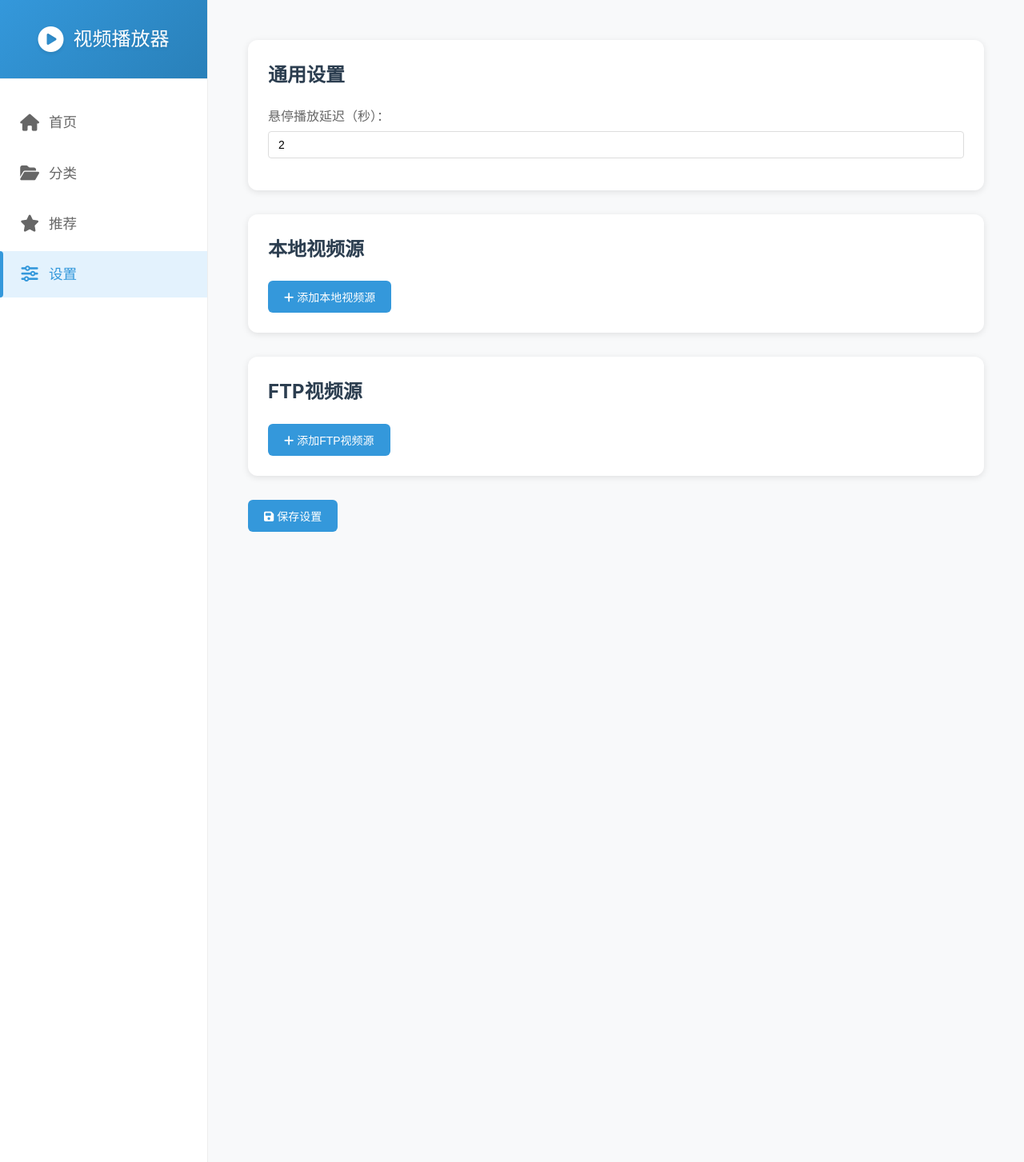
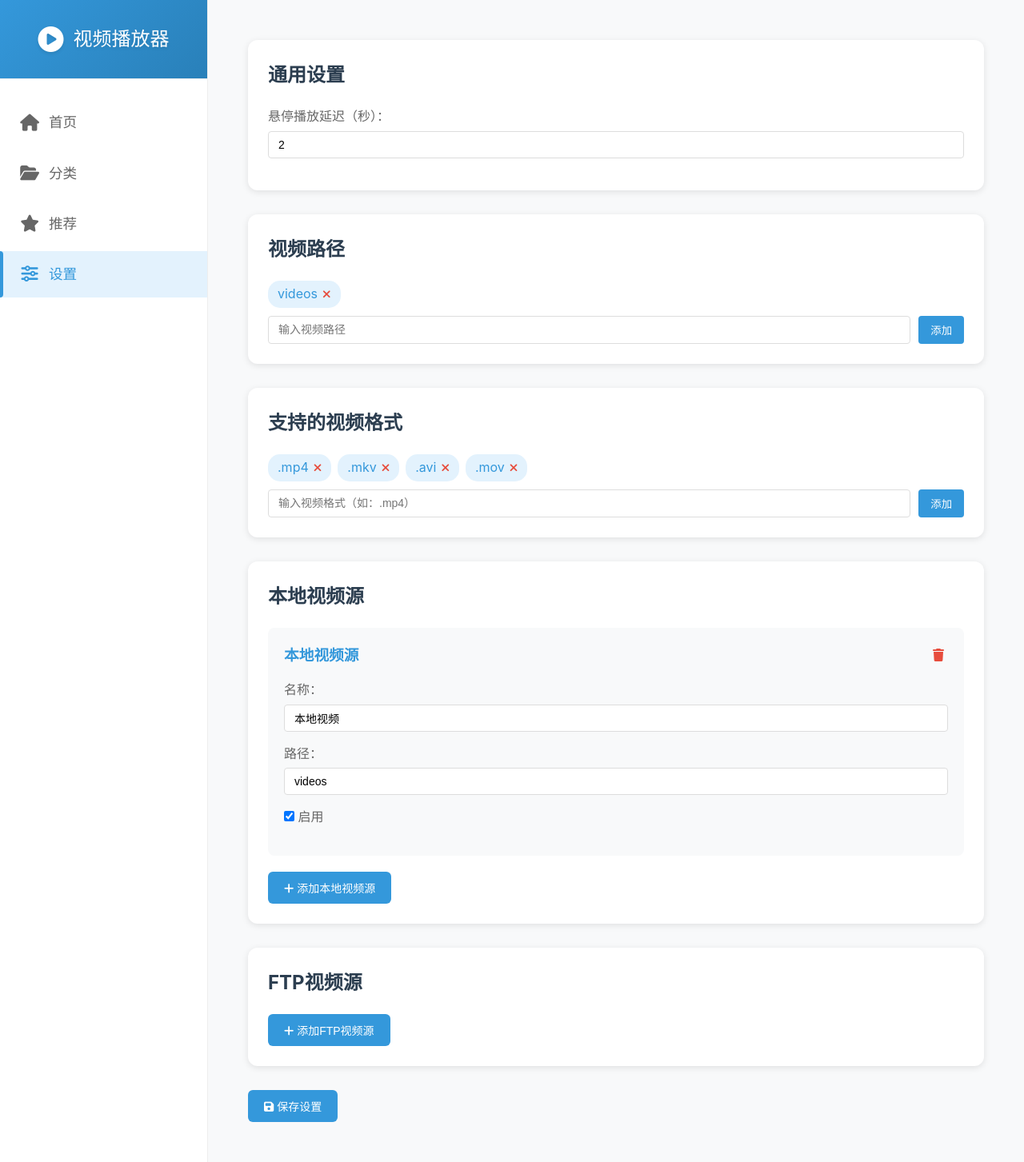
Before and after one commit to FisherKai/videoplayer, a Flask app: page /config in a window 1280 px wide. Shown: the whole page at 80% size. Run offline with Flask 3, Linux system fonts and the light colour scheme.

Commit message:
feat: fix

```diff
--- a/app.py
+++ b/app.py
@@ -2,54 +2,103 @@ from flask import Flask, render_template, send_file, jsonify, request, redirect,
 import os
 import json
 from pathlib import Path
-from config import VIDEO_PATHS, VIDEO_EXTENSIONS
 
 app = Flask(__name__)
 
+# 默认配置
+DEFAULT_CONFIG = {
+    'hover_play_delay': 2,
+    'video_paths': ['videos'],  # 默认视频目录
+    'video_extensions': ['.mp4', '.mkv', '.avi', '.mov'],  # 默认支持的视频格式
+    'local_sources': [
+        {
+            'name': '本地视频',
+            'path': 'videos',
+            'enabled': True
+        }
+    ],
+    'ftp_sources': []
+}
+
 # 配置文件路径
-CONFIG_FILE = os.path.join(os.path.dirname(os.path.abspath(__file__)), 'config.json')
+CONFIG_FILE = 'config.json'
 
 def load_config():
-    """加载配置文件"""
-    if os.path.exists(CONFIG_FILE):
-        with open(CONFIG_FILE, 'r', encoding='utf-8') as f:
-            return json.load(f)
-    return {
-        'video_paths': VIDEO_PATHS,
-        'video_extensions': list(VIDEO_EXTENSIONS),
-        'hover_play_delay': 2  # 默认2秒
-    }
+    try:
+        if os.path.exists(CONFIG_FILE):
+            with open(CONFIG_FILE, 'r', encoding='utf-8') as f:
+                return json.load(f)
+        return DEFAULT_CONFIG
+    except Exception as e:
+        print(f"加载配置文件失败: {str(e)}")
+        return DEFAULT_CONFIG
 
 def save_config(config):
-    """保存配置文件"""
-    with open(CONFIG_FILE, 'w', encoding='utf-8') as f:
-        json.dump(config, f, ensure_ascii=False, indent=4)
+    try:
+        with open(CONFIG_FILE, 'w', encoding='utf-8') as f:
+            json.dump(config, f, ensure_ascii=False, indent=4)
+        return True
+    except Exception as e:
+        print(f"保存配置文件失败: {str(e)}")
+        return False
 
 def get_video_files():
     """获取所有配置的视频目录中的视频文件"""
     videos = []
     config = load_config()
 
+    # 确保 video_paths 存在
+    if 'video_paths' not in config or not config['video_paths']:
+        print("警告: 配置中没有视频路径")
+        return videos
+
+    # 确保 video_extensions 存在
+    if 'video_extensions' not in config or not config['video_extensions']:
+        print("警告: 配置中没有视频扩展名")
+        return videos
+
+    print(f"视频路径: {config['video_paths']}")
+    print(f"视频扩展名: {config['video_extensions']}")
+
     for video_dir in config['video_paths']:
         # 确保目录存在
         if not os.path.exists(video_dir):
+            print(f"警告: 视频目录不存在: {video_dir}")
+            # 尝试创建目录
+            try:
+                os.makedirs(video_dir, exist_ok=True)
+                print(f"已创建视频目录: {video_dir}")
+            except Exception as e:
+                print(f"创建目录失败: {str(e)}")
             continue
 
         # 获取目录中的所有文件
-        for file in os.listdir(video_dir):
-            file_path = os.path.join(video_dir, file)
-            if os.path.isfile(file_path) and Path(file).suffix.lower() in set(config['video_extensions']):
-                # 从文件名中提取标签
-                name_without_ext = os.path.splitext(file)[0]
-                tags = [tag.strip() for tag in name_without_ext.split('_') if tag.strip()]
+        try:
+            files = os.listdir(video_dir)
+            print(f"目录 {video_dir} 中的文件数量: {len(files)}")
 
-                videos.append({
-                    'name': file,
-                    'path': f'/video/{os.path.basename(video_dir)}/{file}',
-                    'directory': os.path.basename(video_dir),
-                    'tags': tags
-                })
+            for file in files:
+                file_path = os.path.join(video_dir, file)
+                file_ext = os.path.splitext(file)[1].lower()
 
+                if os.path.isfile(file_path) and file_ext in set(config['video_extensions']):
+                    # 从文件名中提取标签
+                    name_without_ext = os.path.splitext(file)[0]
+                    tags = [tag.strip() for tag in name_without_ext.split('_') if tag.strip()]
+
+                    video_info = {
+                        'name': file,
+                        'path': f'/video/{os.path.basename(video_dir)}/{file}',
+                        'directory': os.path.basename(video_dir),
+                        'tags': tags
+                    }
+
+                    print(f"找到视频: {video_info}")
+                    videos.append(video_info)
+        except Exception as e:
+            print(f"读取目录 {video_dir} 时出错: {str(e)}")
+
+    print(f"总共找到 {len(videos)} 个视频文件")
     return videos
 
 def get_all_tags():
@@ -92,20 +141,17 @@ def index():
 @app.route('/config')
 def config_page():
     """配置页面"""
-    config = load_config()
-    return render_template('config.html', config=config)
+    return render_template('config.html')
 
-@app.route('/api/config', methods=['GET'])
-def get_config():
-    """获取配置API"""
-    return jsonify(load_config())
-
-@app.route('/api/config', methods=['POST'])
-def update_config():
-    """更新配置API"""
-    config = request.json
-    save_config(config)
-    return jsonify({'status': 'success'})
+@app.route('/api/config', methods=['GET', 'POST'])
+def handle_config():
+    if request.method == 'GET':
+        return jsonify(load_config())
+    else:
+        config = request.json
+        if save_config(config):
+            return jsonify({'success': True})
+        return jsonify({'success': False, 'message': '保存配置失败'})
 
 @app.route('/api/videos/filter')
 def filter_videos():
@@ -122,11 +168,27 @@ def filter_videos():
 def serve_video(directory, filename):
     """提供视频文件"""
     config = load_config()
+
+    if 'video_paths' not in config or not config['video_paths']:
+        return "配置中没有视频路径", 404
+
     # 查找视频文件所在的目录
     for video_dir in config['video_paths']:
-        if os.path.basename(video_dir) == directory:
-            return send_file(os.path.join(video_dir, filename))
-    return "Video not found", 404
+        try:
+            # 检查目录名是否匹配
+            if os.path.basename(video_dir) == directory:
+                file_path = os.path.join(video_dir, filename)
+
+                # 检查文件是否存在
+                if os.path.exists(file_path) and os.path.isfile(file_path):
+                    print(f"提供视频文件: {file_path}")
+                    return send_file(file_path)
+                else:
+                    print(f"视频文件不存在: {file_path}")
+        except Exception as e:
+            print(f"处理视频请求时出错: {str(e)}")
+
+    return "视频未找到", 404
 
 if __name__ == '__main__':
     app.run(debug=True)
--- a/static/js/config.js
+++ b/static/js/config.js
@@ -6,6 +6,119 @@ document.addEventListener('DOMContentLoaded', function() {
     const localSourcesContainer = document.getElementById('localSources');
     const ftpSourcesContainer = document.getElementById('ftpSources');
     const hoverDelayInput = document.getElementById('hoverDelay');
+    const videoExtensionsContainer = document.getElementById('videoExtensions');
+    const newExtensionInput = document.getElementById('newExtension');
+    const addExtensionBtn = document.getElementById('addExtension');
+    const videoPathsContainer = document.getElementById('videoPaths');
+    const newPathInput = document.getElementById('newPath');
+    const addPathBtn = document.getElementById('addPath');
+
+    // 添加视频格式
+    function addVideoExtension(extension) {
+        // 确保扩展名有效
+        if (!extension || typeof extension !== 'string') {
+            console.warn('尝试添加无效的视频格式:', extension);
+            return;
+        }
+
+        // 规范化扩展名
+        let cleanExtension = extension.trim();
+        if (!cleanExtension.startsWith('.')) {
+            cleanExtension = '.' + cleanExtension;
+        }
+
+        // 检查是否已存在
+        const existingExtensions = Array.from(videoExtensionsContainer.children).map(
+            item => item.textContent.replace('×', '').trim()
+        );
+        if (existingExtensions.includes(cleanExtension)) {
+            console.warn('视频格式已存在:', cleanExtension);
+            return;
+        }
+
+        const extensionDiv = document.createElement('div');
+        extensionDiv.className = 'tag-item';
+        extensionDiv.innerHTML = `
+            ${cleanExtension}
+            <i class="fas fa-times remove-tag"></i>
+        `;
+        videoExtensionsContainer.appendChild(extensionDiv);
+
+        // 添加删除事件
+        extensionDiv.querySelector('.remove-tag').addEventListener('click', function() {
+            extensionDiv.remove();
+        });
+    }
+
+    // 处理添加视频格式按钮点击
+    addExtensionBtn.addEventListener('click', function() {
+        const extension = newExtensionInput.value.trim();
+        if (extension) {
+            addVideoExtension(extension);
+            newExtensionInput.value = '';
+        }
+    });
+
+    // 处理视频格式输入框回车事件
+    newExtensionInput.addEventListener('keypress', function(e) {
+        if (e.key === 'Enter') {
+            addExtensionBtn.click();
+        }
+    });
+
+    // 添加视频路径
+    function addVideoPath(path) {
+        // 确保路径有效
+        if (!path || typeof path !== 'string') {
+            console.warn('尝试添加无效的视频路径:', path);
+            return;
+        }
+
+        // 规范化路径
+        const cleanPath = path.trim();
+        if (cleanPath === '') {
+            console.warn('视频路径不能为空');
+            return;
+        }
+
+        // 检查是否已存在
+        const existingPaths = Array.from(videoPathsContainer.children).map(
+            item => item.textContent.replace(/[×\s]/g, '').trim()
+        );
+        if (existingPaths.includes(cleanPath)) {
+            console.warn('视频路径已存在:', cleanPath);
+            return;
+        }
+
+        const pathDiv = document.createElement('div');
+        pathDiv.className = 'tag-item';
+        pathDiv.innerHTML = `
+            ${cleanPath}
+            <i class="fas fa-times remove-tag"></i>
+        `;
+        videoPathsContainer.appendChild(pathDiv);
+
+        // 添加删除事件
+        pathDiv.querySelector('.remove-tag').addEventListener('click', function() {
+            pathDiv.remove();
+        });
+    }
+
+    // 处理添加视频路径按钮点击
+    addPathBtn.addEventListener('click', function() {
+        const path = newPathInput.value.trim();
+        if (path) {
+            addVideoPath(path);
+            newPathInput.value = '';
+        }
+    });
+
+    // 处理视频路径输入框回车事件
+    newPathInput.addEventListener('keypress', function(e) {
+        if (e.key === 'Enter') {
+            addPathBtn.click();
+        }
+    });
 
     // 添加本地视频源
     addLocalBtn.addEventListener('click', function() {
@@ -95,10 +208,41 @@ document.addEventListener('DOMContentLoaded', function() {
     saveConfigBtn.addEventListener('click', function() {
         const config = {
             hover_play_delay: parseInt(hoverDelayInput.value) || 2,
+            video_paths: [],
+            video_extensions: [],
             local_sources: [],
             ftp_sources: []
         };
 
+        // 收集视频路径
+        Array.from(videoPathsContainer.children).forEach(item => {
+            // 获取文本内容并移除删除按钮的文本
+            const pathText = item.textContent.replace(/[×\s]/g, '').trim();
+            if (pathText) {
+                config.video_paths.push(pathText);
+            }
+        });
+
+        // 如果没有手动添加的路径，则使用启用的本地视频源路径
+        if (config.video_paths.length === 0) {
+            // 先收集本地视频源
+            document.querySelectorAll('#localSources .source-item').forEach(item => {
+                const name = item.querySelector('input[name="local_name[]"]').value;
+                const path = item.querySelector('input[name="local_path[]"]').value;
+                const enabled = item.querySelector('input[name="local_enabled[]"]').checked;
+
+                config.local_sources.push({
+                    name: name,
+                    path: path,
+                    enabled: enabled
+                });
+
+                // 如果启用，添加到视频路径
+                if (enabled && path) {
+                    config.video_paths.push(path);
+                }
+            });
+        } else {
             // 收集本地视频源配置
             document.querySelectorAll('#localSources .source-item').forEach(item => {
                 config.local_sources.push({
@@ -106,6 +250,16 @@ document.addEventListener('DOMContentLoaded', function() {
                     path: item.querySelector('input[name="local_path[]"]').value,
                     enabled: item.querySelector('input[name="local_enabled[]"]').checked
                 });
+            });
+        }
+
+        // 收集视频格式
+        Array.from(videoExtensionsContainer.children).forEach(item => {
+            // 获取文本内容并移除删除按钮的文本
+            const extText = item.textContent.replace(/[×\s]/g, '').trim();
+            if (extText) {
+                config.video_extensions.push(extText);
+            }
         });
 
         // 收集FTP视频源配置
@@ -148,12 +302,48 @@ document.addEventListener('DOMContentLoaded', function() {
     fetch('/api/config')
         .then(response => response.json())
         .then(config => {
+            console.log('加载的配置:', JSON.stringify(config)); // 调试用，完整输出配置
+
             // 设置悬浮播放延迟
             hoverDelayInput.value = config.hover_play_delay || 2;
 
+            // 清空现有容器
+            videoPathsContainer.innerHTML = '';
+            videoExtensionsContainer.innerHTML = '';
+            localSourcesContainer.innerHTML = '';
+            ftpSourcesContainer.innerHTML = '';
+
+            // 加载视频路径
+            if (config.video_paths && Array.isArray(config.video_paths)) {
+                config.video_paths.forEach(path => {
+                    if (path && typeof path === 'string') {
+                        console.log('添加视频路径:', path); // 调试用
+                        addVideoPath(path);
+                    }
+                });
+            } else {
+                console.warn('配置中没有有效的视频路径');
+            }
+
+            // 加载视频格式
+            if (config.video_extensions && Array.isArray(config.video_extensions)) {
+                config.video_extensions.forEach(extension => {
+                    if (extension && typeof extension === 'string') {
+                        console.log('添加视频格式:', extension); // 调试用
+                        addVideoExtension(extension);
+                    }
+                });
+            } else {
+                console.warn('配置中没有有效的视频格式');
+            }
+
             // 加载本地视频源
-            if (config.local_sources) {
+            if (config.local_sources && Array.isArray(config.local_sources)) {
                 config.local_sources.forEach(source => {
+                    if (!source) return;
+
+                    console.log('添加本地视频源:', source); // 调试用
+
                     const sourceDiv = document.createElement('div');
                     sourceDiv.className = 'source-item';
                     sourceDiv.innerHTML = `
@@ -163,11 +353,11 @@ document.addEventListener('DOMContentLoaded', function() {
                         </div>
                         <div class="form-group">
                             <label>名称：</label>
-                            <input type="text" name="local_name[]" value="${source.name}" required>
+                            <input type="text" name="local_name[]" value="${source.name || ''}" required>
                         </div>
                         <div class="form-group">
                             <label>路径：</label>
-                            <input type="text" name="local_path[]" value="${source.path}" required>
+                            <input type="text" name="local_path[]" value="${source.path || ''}" required>
                         </div>
                         <div class="form-group">
                             <label>
--- a/templates/config.html
+++ b/templates/config.html
@@ -108,17 +108,87 @@
 .remove-source:hover {
     color: #c0392b;
 }
+
+.tag-list {
+    display: flex;
+    flex-wrap: wrap;
+    gap: 8px;
+    margin-top: 10px;
+}
+
+.tag-item {
+    background: #e3f2fd;
+    color: #3498db;
+    padding: 4px 12px;
+    border-radius: 15px;
+    display: flex;
+    align-items: center;
+    gap: 6px;
+}
+
+.tag-item .remove-tag {
+    color: #e74c3c;
+    cursor: pointer;
+    font-size: 14px;
+}
+
+.add-item-input {
+    display: flex;
+    gap: 10px;
+    margin-top: 10px;
+}
+
+.add-item-input input {
+    flex: 1;
+    padding: 8px 12px;
+    border: 1px solid #ddd;
+    border-radius: 4px;
+    font-size: 14px;
+}
+
+.add-item-input button {
+    padding: 8px 15px;
+    background: #3498db;
+    color: white;
+    border: none;
+    border-radius: 4px;
+    cursor: pointer;
+}
+
+.add-item-input button:hover {
+    background: #2980b9;
+}
 </style>
 {% endblock %}
 
 {% block content %}
 <div class="config-container">
-    <!-- 悬停播放设置 -->
+    <!-- 通用设置 -->
     <div class="config-section">
         <h2>通用设置</h2>
         <div class="form-group">
             <label for="hoverDelay">悬停播放延迟（秒）：</label>
             <input type="number" id="hoverDelay" value="2" min="0" step="0.1">
+        </div>
+    </div>
+
+    <!-- 视频路径设置 -->
+    <div class="config-section">
+        <h2>视频路径</h2>
+        <div id="videoPaths" class="tag-list"></div>
+        <div class="add-item-input">
+            <input type="text" id="newPath" placeholder="输入视频路径">
+            <button type="button" id="addPath">添加</button>
+        </div>
+    </div>
+
+    <!-- 视频格式设置 -->
+    <div class="config-section">
+        <h2>支持的视频格式</h2>
+        <div id="videoExtensions" class="tag-list"></div>
+        <div class="add-item-input">
+            <input type="text" id="newExtension" placeholder="输入视频格式（如：.mp4）">
+            <button type="button" id="addExtension">添加</button>
         </div>
     </div>
 
```
Lines whose indentation alone changed are shown as unchanged.
